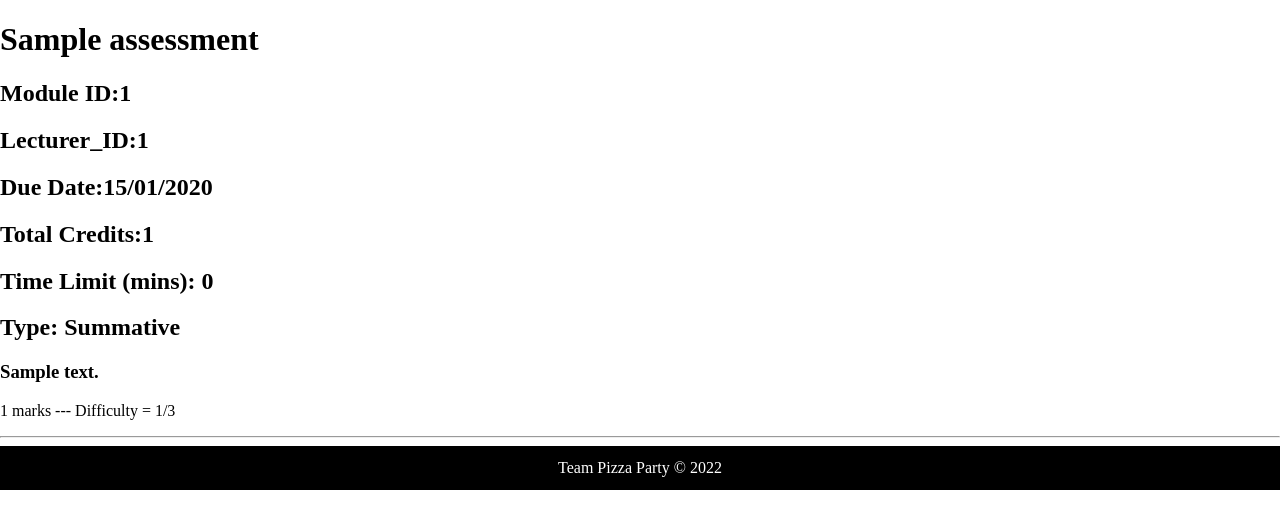
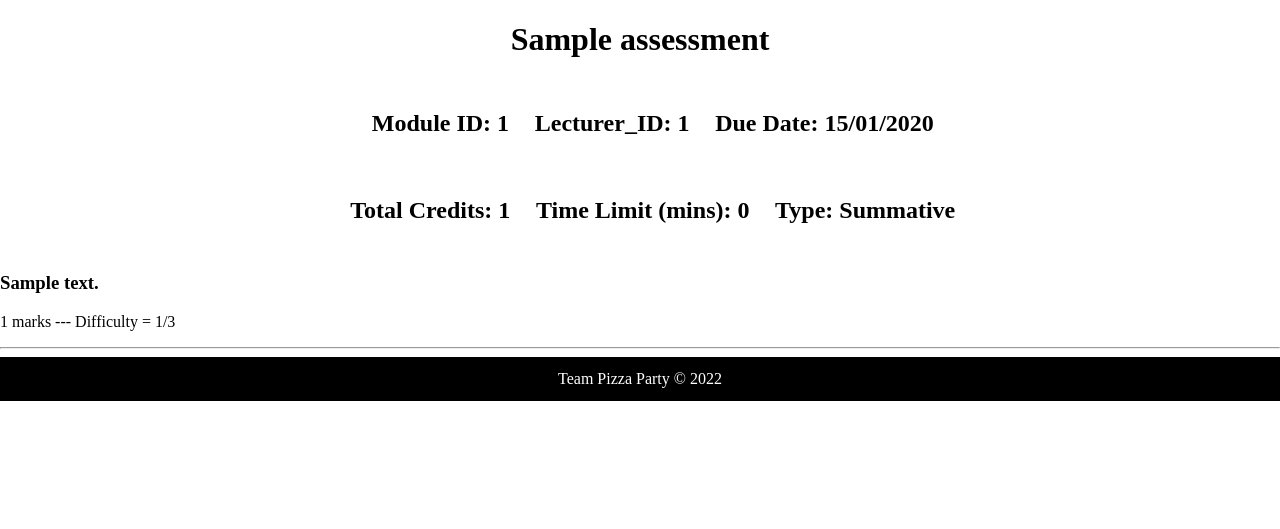
Before and after one commit to dredly/AAT_Deployment, a Flask app: page /assessments/1 in a window 1280 px wide. Shown: the part 50-579 px from the top of the page. Run offline with Flask 2, Linux system fonts and the light colour scheme; tables that the repository leaves empty hold one stand-in row (values such as "Sample post").

Commit message:
update show_assessment layout

```diff
--- a/aat/assessments/templates/show_assessment.html
+++ b/aat/assessments/templates/show_assessment.html
@@ -2,15 +2,22 @@
 
 {% block content %}
 
-<h1>{{assessment.title}}</h1>
+<h1 class="show_assessment_title">{{assessment.title}}</h1>
+<div class="show_assessment_parent">
 
-<h2> Module ID:{{assessment.module_id}}</h2>
-<h2> Lecturer_ID:{{assessment.lecturer_id}}</h2>
-<h2> Due Date:{{current_date}}</h2>
-<h2> Total Credits:{{assessment.num_of_credits}}</h2>
-<h2> Time Limit (mins): {{time_limit_minutes}} </h2>
-<h2> Type: {{assessment_type}}</h2>
+    <div class="show_assessment_children">
+        <h2 class="show_assessment_child"> Module ID: {{assessment.module_id}}</h2>
+        <h2 class="show_assessment_child"> Lecturer_ID: {{assessment.lecturer_id}}</h2>
+        <h2 class="show_assessment_child"> Due Date: {{current_date}}</h2>
+    </div>
 
+    <div class="show_assessment_children">
+        <h2 class="show_assessment_child"> Total Credits: {{assessment.num_of_credits}}</h2>
+        <h2 class="show_assessment_child"> Time Limit (mins): {{time_limit_minutes}} </h2>
+        <h2 class="show_assessment_child"> Type: {{assessment_type}}</h2>
+    </div>
+
+</div>
 {% for question in questions %}
     <h3>{{question.question_text}}</h3>
     <p>{{question.num_of_marks}} marks --- Difficulty = {{question.difficulty}}/3</p>
--- a/aat/static/style.css
+++ b/aat/static/style.css
@@ -65,6 +65,7 @@ footer {
 .form-container h1 {
 	margin: 0;
 }
+/* --------------------CRUD ASSESSMENTS BELOW WILL MOVE TO SEPERATE FILE SOON---------------------------------- */
 
 /* WARNING MESSAGE  */
 
@@ -152,6 +153,35 @@ footer {
 	background-color:red ;
 
 }
+
+.show_assessment_title{
+	display: flex;
+	justify-content: center;
+}
+.show_assessment_parent{
+	display: flex;
+	justify-content: space-between;
+	flex-direction: column;
+}
+
+.show_assessment_children{
+	display: flex;
+	justify-content: space-between;
+	max-width: 70vw;
+	margin: 10px auto;
+}
+.show_assessment_child{
+	display: flex;
+	flex-wrap: nowrap;
+	margin-left: 2vw;
+}
+
+/* ----------------------------------------------------- END OF CRUD ASSESSMENTS ------------------------------------------------ */
+
+
+
+
+
 /* Other */
 
 .delete-button {
```
